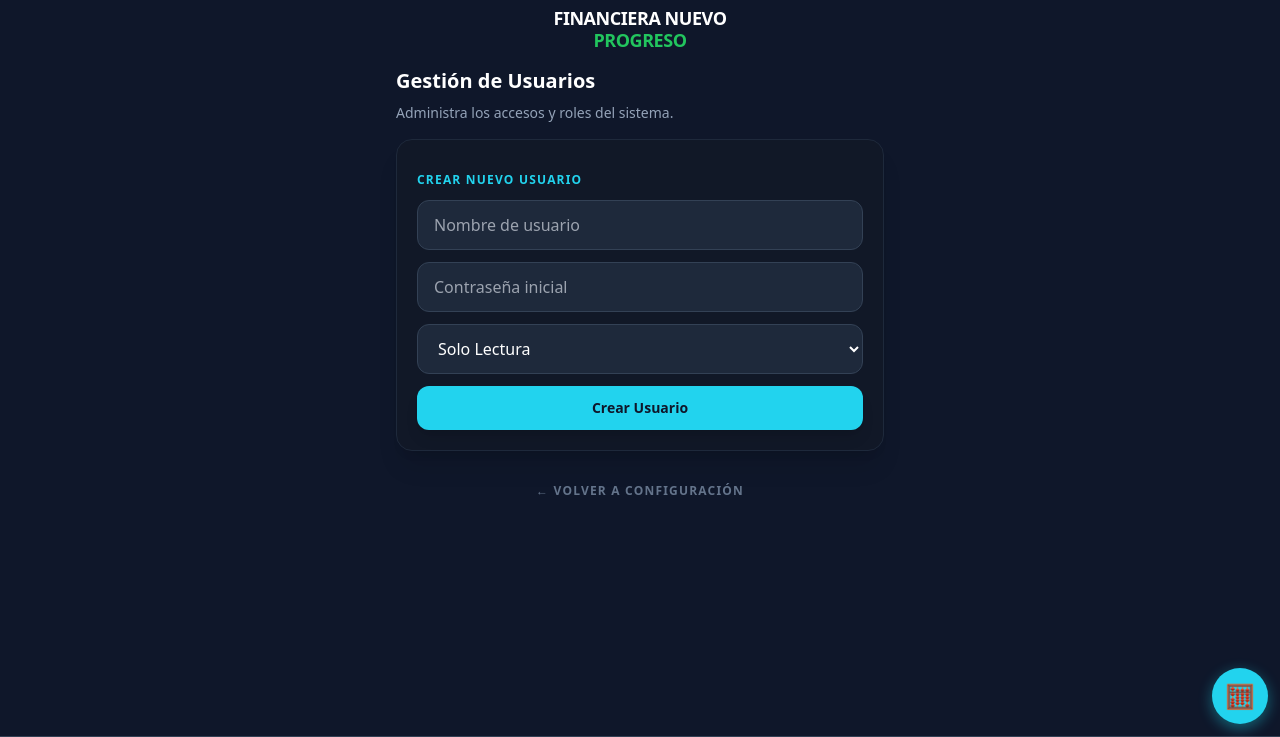
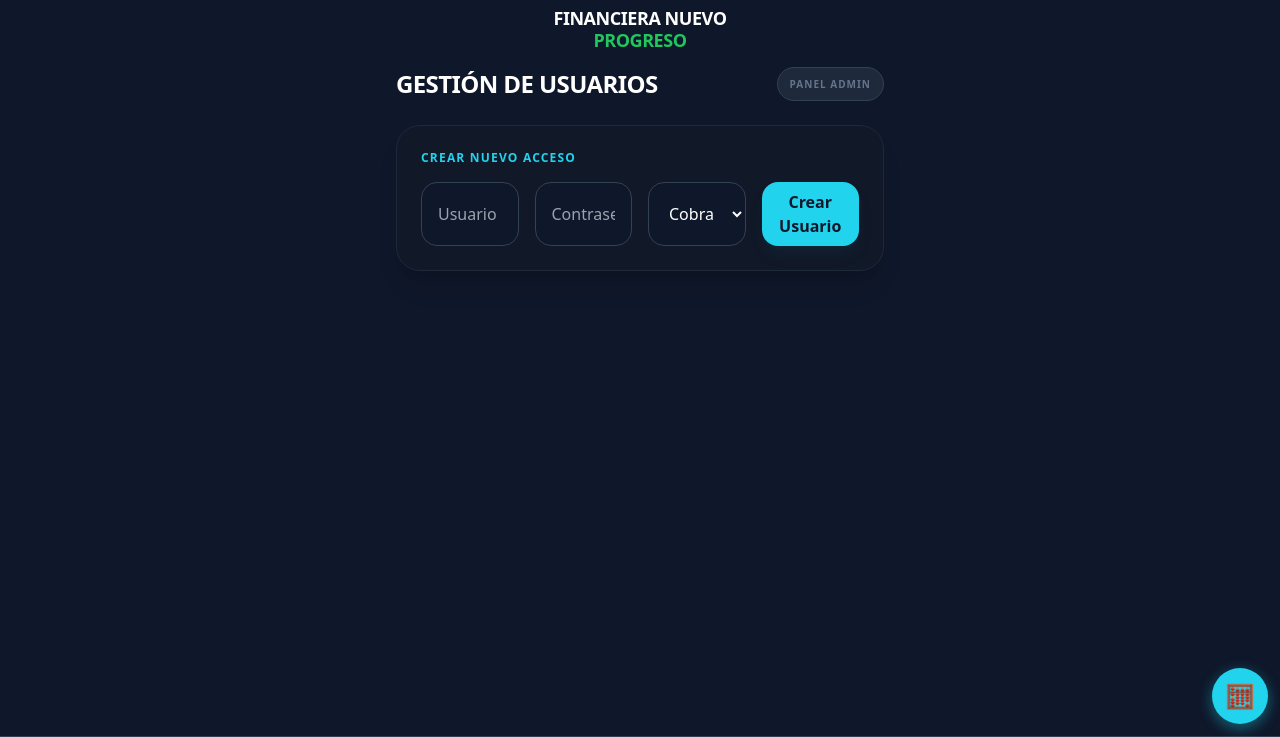
Before and after one commit to Bonilla00/Financiera-Nuevo-Progreso-, a Flask app: page /admin/usuarios in a window 1280 px wide. Shown: the top 737 px of the page. Run offline with Flask 3, Linux system fonts and the light colour scheme; the visitor is signed in with stand-in values (Sample User, id 1); data that the repository does not hold is empty; some libraries are stand-ins or nearby versions.

Commit message:
Módulo Admin: Gestión dedicada de usuarios con UI Dashboard moderna, cards dinámicas y control de accesos.

```diff
--- a/app.py
+++ b/app.py
@@ -914,41 +914,50 @@ def configuracion():
 @admin_required
 def admin_usuarios():
     if request.method == "POST":
-        action = request.form.get("action")
-        if action == "crear":
-            u = request.form.get("username", "").strip()
-            p1 = request.form.get("password", "")
-            rol = request.form.get("rol", "usuario")
-            if len(u) < 3:
-                flash("Usuario muy corto.", "error")
-            elif len(p1) < 6:
-                flash("Clave muy corta.", "error")
-            else:
-                try:
-                    db.crear_usuario(u, generate_password_hash(p1), rol=rol)
-                    flash(f"Usuario {u} creado.", "ok")
-                except psycopg2.IntegrityError:
-                    flash("Ese nombre de usuario ya existe.", "error")
-                except Exception as e:
-                    flash(str(e), "error")
-        elif action == "actualizar":
-            uid = int(request.form.get("user_id", "0"))
-            rol = request.form.get("rol", "usuario")
-            activo = request.form.get("activo") == "on"
-            admins = [r for r in db.listar_usuarios() if r[2] == "admin" and r[3]]
-            if not activo and uid == session["user_id"]:
-                flash("No puedes desactivarte a ti mismo.", "error")
-            elif rol != "admin" and uid == session["user_id"]:
-                flash("No puedes quitarte el rol admin a ti mismo.", "error")
-            elif rol != "admin" and len(admins) == 1 and admins[0][0] == uid:
-                flash("Debe existir al menos un administrador activo.", "error")
-            else:
-                db.admin_actualizar_usuario(uid, rol, activo)
-                flash("Usuario actualizado.", "ok")
-        return redirect(url_for("admin_usuarios"))
+        # Lógica para Crear Usuario
+        u = request.form.get("username", "").strip()
+        p = request.form.get("password", "")
+        r = request.form.get("rol", "cobrador")
 
-    usuarios = db.listar_usuarios()
+        if db.obtener_usuario_por_username(u):
+            flash("El nombre de usuario ya existe.", "error")
+        else:
+            h = generate_password_hash(p)
+            db.crear_usuario(u, h, rol=r)
+            flash(f"Usuario {u} creado correctamente.", "ok")
+        return redirect(url_for('admin_usuarios'))
+
+    usuarios = db.listar_usuarios_admin()
     return render_template("admin_usuarios.html", usuarios=usuarios)
+
+
+@app.route("/admin/usuarios/<int:uid>/editar", methods=["GET", "POST"])
+@admin_required
+def admin_usuario_editar(uid):
+    user = db.obtener_usuario_por_id(uid)
+    if not user: abort(404)
+
+    if request.method == "POST":
+        new_u = request.form.get("username", "").strip()
+        new_r = request.form.get("rol")
+        db.admin_update_user_basic(uid, new_u, new_r)
+        flash("Datos actualizados correctamente.", "ok")
+        return redirect(url_for('admin_usuarios'))
+
+    return render_template("admin_usuario_editar.html", u=user)
+
+
+@app.route("/admin/usuarios/<int:uid>/password", methods=["POST"])
+@admin_required
+def admin_usuario_pass_update(uid):
+    new_p = request.form.get("new_password", "")
+    if len(new_p) < 8:
+        flash("La contraseña debe tener al menos 8 caracteres.", "error")
+    else:
+        h = generate_password_hash(new_p)
+        db.admin_update_user_password(uid, h)
+        flash("Contraseña actualizada con éxito.", "ok")
+    return redirect(url_for('admin_usuarios'))
 
 
 @app.route("/admin/usuarios/<int:uid>/toggle", methods=["POST"])
@@ -957,42 +966,14 @@ def admin_usuario_toggle(uid):
     if uid == session['user_id']:
         flash("No puedes desactivar tu propia cuenta.", "error")
     else:
-        nuevo_estado = db.admin_toggle_activo(uid)
+        # Reutilizamos la lógica de toggle pero mapeada a la nueva estructura si es necesario
+        # En este caso db.py tenía una versión que borramos, vamos a restaurar la necesaria
+        with db.get_conn() as conn:
+            cur = conn.cursor()
+            cur.execute("UPDATE usuarios SET activo = NOT activo WHERE id = %s RETURNING activo", (uid,))
+            nuevo_estado = cur.fetchone()[0]
         estado_txt = "activado" if nuevo_estado else "desactivado"
         flash(f"Usuario {estado_txt}.", "ok")
-    return redirect(url_for('admin_usuarios'))
-
-
-@app.route("/admin/usuarios/<int:uid>/password", methods=["POST"])
-@admin_required
-def admin_usuario_password(uid):
-    p = request.form.get("new_password", "")
-    if len(p) < 6:
-        flash("La clave debe tener al menos 6 caracteres.", "error")
-    else:
-        h = generate_password_hash(p)
-        db.admin_cambiar_password(uid, h)
-        flash("Contraseña actualizada correctamente.", "ok")
-    return redirect(url_for('admin_usuarios'))
-
-
-@app.route("/admin/reset_password", methods=["POST"])
-@admin_required
-def admin_reset_password_route():
-    """Ruta para reseteo de contraseña recibiendo user_id por formulario."""
-    uid = request.form.get("user_id")
-    p = request.form.get("password")
-
-    if not uid or not p:
-        flash("Datos incompletos.", "error")
-        return redirect(url_for('admin_usuarios'))
-
-    if len(p) < 6:
-        flash("La clave debe tener al menos 6 caracteres.", "error")
-    else:
-        h = generate_password_hash(p)
-        db.actualizar_password_usuario(int(uid), h)
-        flash("Contraseña restablecida con éxito.", "ok")
     return redirect(url_for('admin_usuarios'))
 
 
@@ -1002,7 +983,10 @@ def admin_usuario_eliminar(uid):
     if uid == session['user_id']:
         flash("No puedes eliminar tu propia cuenta.", "error")
     else:
-        db.admin_eliminar_usuario(uid)
+        # Reutilizamos eliminación directa
+        with db.get_conn() as conn:
+            cur = conn.cursor()
+            cur.execute("DELETE FROM usuarios WHERE id = %s", (uid,))
         flash("Usuario eliminado permanentemente.", "ok")
     return redirect(url_for('admin_usuarios'))
 
--- a/templates/admin_usuarios.html
+++ b/templates/admin_usuarios.html
@@ -1,76 +1,75 @@
 {% extends "base.html" %}
-{% block title %}Usuarios{% endblock %}
+{% block title %}Gestión de Usuarios - Admin{% endblock %}
+
 {% block content %}
-<h1 class="text-xl font-bold mb-2 text-white">Gestión de Usuarios</h1>
-<p class="text-slate-400 text-sm mb-4">Administra los accesos y roles del sistema.</p>
+<div class="space-y-6">
+    <div class="flex justify-between items-center">
+        <h1 class="text-2xl font-bold text-white uppercase tracking-tight">Gestión de Usuarios</h1>
+        <div class="px-3 py-1 rounded-full bg-slate-800 text-[10px] font-bold text-slate-500 uppercase tracking-widest border border-slate-700">Panel Admin</div>
+    </div>
 
-<form method="post" class="bg-panel rounded-2xl border border-slate-800 p-5 mb-6 space-y-3 shadow-xl" data-loading-submit data-loading-label="Procesando…">
-  <input type="hidden" name="action" value="crear">
-  <h2 class="font-bold text-accent text-xs uppercase tracking-widest">Crear nuevo usuario</h2>
-  <div class="grid grid-cols-1 gap-3">
-    <input name="username" placeholder="Nombre de usuario" required class="w-full rounded-xl bg-slate-800 border border-slate-700 px-4 py-3 text-white focus:ring-2 focus:ring-accent outline-none transition-all">
-    <input type="password" name="password" placeholder="Contraseña inicial" required minlength="6" class="w-full rounded-xl bg-slate-800 border border-slate-700 px-4 py-3 text-white focus:ring-2 focus:ring-accent outline-none transition-all">
-    <select name="rol" class="w-full rounded-xl bg-slate-800 border border-slate-700 px-4 py-3 text-white focus:ring-2 focus:ring-accent outline-none transition-all">
+    <!-- Formulario Crear (Card) -->
+    <div class="bg-panel rounded-3xl border border-slate-800 p-6 shadow-xl">
+        <h2 class="text-xs font-bold text-accent uppercase tracking-widest mb-4">Crear Nuevo Acceso</h2>
+        <form method="POST" class="grid grid-cols-1 md:grid-cols-4 gap-4">
+            <input type="text" name="username" placeholder="Usuario" required class="bg-slate-900 border border-slate-700 rounded-2xl px-4 py-2 text-white outline-none focus:ring-2 focus:ring-accent transition-all">
+            <input type="password" name="password" placeholder="Contraseña" required class="bg-slate-900 border border-slate-700 rounded-2xl px-4 py-2 text-white outline-none focus:ring-2 focus:ring-accent transition-all">
+            <select name="rol" class="bg-slate-900 border border-slate-700 rounded-2xl px-4 py-2 text-white outline-none">
+                <option value="cobrador">Cobrador</option>
                 <option value="solo_lectura">Solo Lectura</option>
-      <option value="cobrador">Cobrador</option>
-      <option value="usuario">Usuario (Owner)</option>
                 <option value="admin">Administrador</option>
             </select>
+            <button type="submit" class="bg-accent hover:bg-cyan-400 text-slate-900 font-bold rounded-2xl py-2 transition-all active:scale-95 shadow-lg shadow-cyan-900/20">Crear Usuario</button>
+        </form>
     </div>
-  <button type="submit" class="w-full py-3 rounded-xl bg-accent text-slate-900 font-bold text-sm shadow-lg active:scale-95 transition-transform">
-    Crear Usuario
+
+    <!-- Lista de Usuarios -->
+    <div class="grid grid-cols-1 gap-4">
+        {% for u in usuarios %}
+        <div class="bg-panel border border-slate-800 rounded-3xl p-5 shadow-lg transition-all {{ 'opacity-50 grayscale' if not u.activo }}">
+            <div class="flex flex-col md:flex-row justify-between items-center gap-4">
+                <div class="flex items-center gap-4 w-full md:w-auto">
+                    <div class="w-12 h-12 rounded-2xl bg-slate-800 flex items-center justify-center text-xl border border-slate-700">
+                        {{ '🛡️' if u.rol == 'admin' else '💼' if u.rol == 'cobrador' else '👁️' }}
+                    </div>
+                    <div>
+                        <h3 class="text-white font-bold text-lg uppercase leading-tight">{{ u.username }}</h3>
+                        <div class="flex gap-2 items-center">
+                            <span class="text-[10px] px-2 py-0.5 rounded-lg bg-slate-800 text-slate-400 font-bold uppercase border border-slate-700">{{ u.rol }}</span>
+                            <span class="text-[10px] font-bold uppercase {{ 'text-emerald-400' if u.activo else 'text-rose-500' }}">
+                                {{ '● Activo' if u.activo else '○ Inactivo' }}
+                            </span>
+                        </div>
+                    </div>
+                </div>
+
+                <div class="flex flex-wrap items-center gap-2 w-full md:w-auto justify-end">
+                    <!-- Form Password Rápido -->
+                    <form action="{{ url_for('admin_usuario_pass_update', uid=u.id) }}" method="POST" class="flex gap-1">
+                        <input type="password" name="new_password" placeholder="Nueva clave" required class="bg-slate-900 border border-slate-800 rounded-xl px-3 py-1.5 text-xs text-white w-32 focus:border-emerald-500 transition-all outline-none">
+                        <button type="submit" class="bg-emerald-600/20 text-emerald-400 hover:bg-emerald-600 hover:text-white p-2 rounded-xl border border-emerald-600/30 transition-all" title="Reset Password">🔑</button>
+                    </form>
+
+                    <!-- Acciones -->
+                    <div class="flex gap-1">
+                        <a href="{{ url_for('admin_usuario_editar', uid=u.id) }}" class="bg-blue-600/20 text-blue-400 hover:bg-blue-600 hover:text-white px-3 py-1.5 rounded-xl border border-blue-600/30 text-[10px] font-bold uppercase transition-all">Editar</a>
+
+                        <form action="{{ url_for('admin_usuario_toggle', uid=u.id) }}" method="POST">
+                            <button type="submit" class="bg-amber-600/20 text-amber-400 hover:bg-amber-600 hover:text-white px-3 py-1.5 rounded-xl border border-amber-600/30 text-[10px] font-bold uppercase transition-all">
+                                {{ 'Apagar' if u.activo else 'Encender' }}
                             </button>
                         </form>
 
-<div class="space-y-4">
-  {% for u in usuarios %}
-  <div class="bg-panel rounded-2xl border border-slate-800 p-4 shadow-lg">
-    <div class="flex justify-between items-start mb-3">
-      <div>
-        <p class="font-bold text-white uppercase">{{ u[1] }}</p>
-        <p class="text-[10px] text-slate-500 font-bold tracking-tighter">ID #{{ u[0] }} · CREADO EL {{ u[4] }}</p>
+                        {% if u.id != session.user_id %}
+                        <form action="{{ url_for('admin_usuario_eliminar', uid=u.id) }}" method="POST" onsubmit="return confirm('¿Eliminar permanentemente?')">
+                            <button type="submit" class="bg-rose-600/20 text-rose-500 hover:bg-rose-600 hover:text-white px-3 py-1.5 rounded-xl border border-rose-600/30 text-[10px] font-bold uppercase transition-all">Eliminar</button>
+                        </form>
+                        {% endif %}
                     </div>
-      <span class="text-[10px] px-2 py-0.5 rounded-full font-bold uppercase tracking-widest {% if u[3] %}bg-emerald-900/30 text-emerald-400{% else %}bg-red-900/30 text-red-400{% endif %}">
-        {% if u[3] %}Activo{% else %}Inactivo{% endif %}
-      </span>
                 </div>
-
-    <form method="post" class="space-y-3" data-loading-submit data-loading-label="Procesando…">
-      <input type="hidden" name="action" value="actualizar">
-      <input type="hidden" name="user_id" value="{{ u[0] }}">
-
-      <div class="flex gap-2">
-        <select name="rol" class="flex-1 rounded-xl bg-slate-800 border border-slate-700 px-3 py-2 text-xs text-white">
-          <option value="solo_lectura" {% if u[2]=='solo_lectura' %}selected{% endif %}>Solo Lectura</option>
-          <option value="cobrador" {% if u[2]=='cobrador' %}selected{% endif %}>Cobrador</option>
-          <option value="usuario" {% if u[2]=='usuario' %}selected{% endif %}>Usuario</option>
-          <option value="admin" {% if u[2]=='admin' %}selected{% endif %}>Admin</option>
-        </select>
-
-        <label class="flex items-center gap-2 bg-slate-800 border border-slate-700 px-3 rounded-xl cursor-pointer">
-          <input type="checkbox" name="activo" value="on" {% if u[3] %}checked{% endif %} class="accent-accent">
-          <span class="text-[10px] font-bold text-slate-400 uppercase">Activo</span>
-        </label>
-
-        <button type="submit" class="px-4 py-2 rounded-xl bg-slate-700 text-white text-[10px] font-bold uppercase hover:bg-slate-600 transition-colors">
-          OK
-        </button>
             </div>
-    </form>
-
-    <form method="post" class="mt-3 pt-3 border-t border-slate-800 flex gap-2 items-center" data-loading-submit data-loading-label="Procesando…">
-      <input type="hidden" name="action" value="reset_password">
-      <input type="hidden" name="user_id" value="{{ u[0] }}">
-      <input type="password" name="new_password" placeholder="Nueva contraseña" minlength="6" class="flex-1 rounded-xl bg-slate-800 border border-slate-700 px-3 py-2 text-xs text-white">
-      <button type="submit" class="px-3 py-2 rounded-xl bg-slate-800 text-[10px] font-bold text-slate-400 uppercase hover:text-white transition-colors">
-        Reset
-      </button>
-    </form>
         </div>
         {% endfor %}
     </div>
-
-<a href="{{ url_for('configuracion') }}" class="block mt-8 text-center text-slate-500 font-bold text-xs uppercase tracking-widest hover:text-accent transition-colors">
-  ← Volver a configuración
-</a>
+</div>
 {% endblock %}
```
Also changed, not shown: db.py (+17 -19 lines), templates/admin_usuario_editar.html (added, +31 -0 lines). Lines whose indentation alone changed are shown as unchanged.
